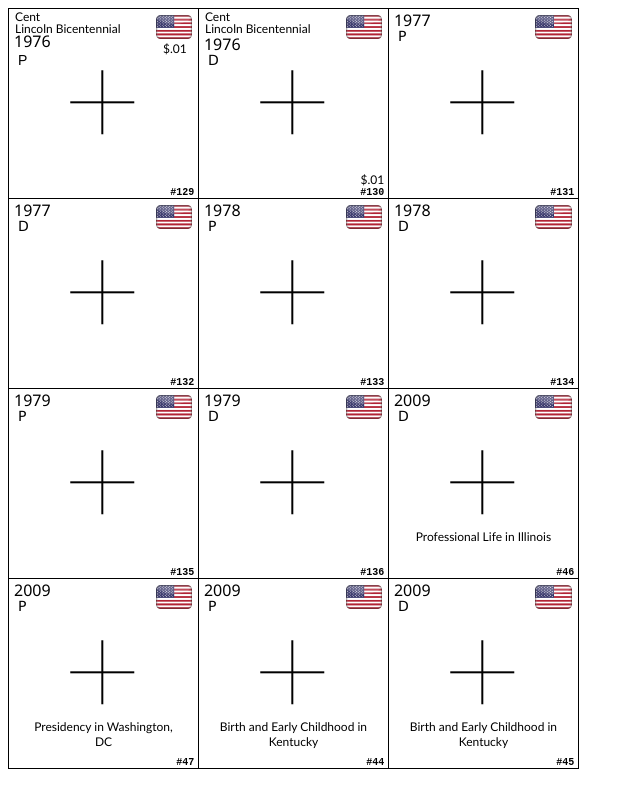
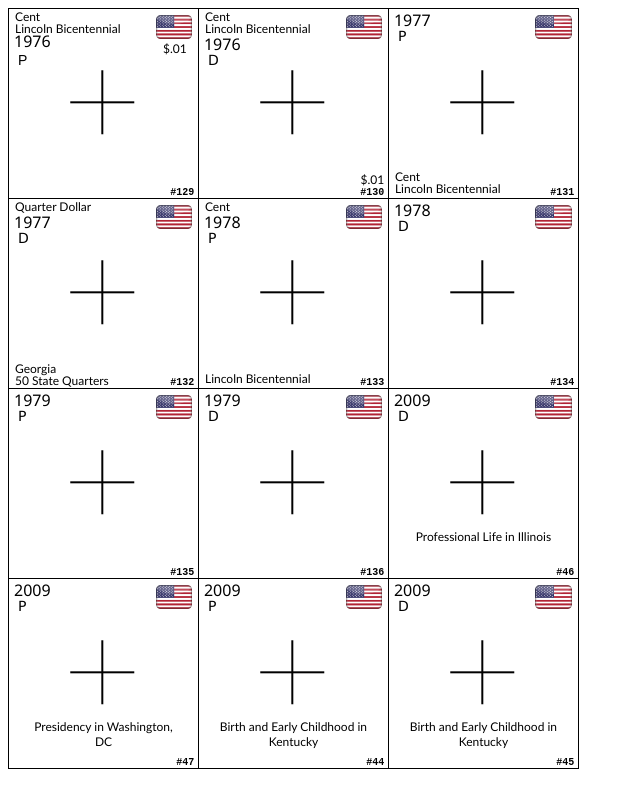
Before and after one commit to Aidenme/coin-flips, a plain HTML site: page index.html in a window 1280 px wide. Shown: the whole page, without its empty margins (0-640 px from the left). Drawn offline with Linux system fonts and the light colour scheme.

Commit message:
Not sure what happened, I thought I committed everything, but here is another one

```diff
--- a/index.html
+++ b/index.html
@@ -38,26 +38,33 @@
                 <div class="mint">P</div>
                 <img class="flag" src="flags/us.png">
                 <div class="note"></div>
+                <div class="bottom-type">Cent</div>
+                <div class="bottom-series">Lincoln Bicentennial</div>
                 <div class="id">#131</div>
                 <div class="circle"><img class="cross" src="cross.png"></div>
             </div>
 
             <!-- Flip at coordinates (2, 1) -->
             <div class="grid-item">
+                <div class="top-type">Quarter Dollar</div>
                 <div class="year">1977</div>
                 <div class="mint">D</div>
                 <img class="flag" src="flags/us.png">
                 <div class="note"></div>
+                <div class="bottom-type ttb">Georgia</div>
+                <div class="bottom-series ttb">50 State Quarters</div>
                 <div class="id">#132</div>
                 <div class="circle"><img class="cross" src="cross.png"></div>
             </div>
 
             <!-- Flip at coordinates (2, 2) -->
             <div class="grid-item">
+                <div class="top-type">Cent</div>
                 <div class="year">1978</div>
                 <div class="mint">P</div>
                 <img class="flag" src="flags/us.png">
                 <div class="note"></div>
+                <div class="bottom-series">Lincoln Bicentennial</div>
                 <div class="id">#133</div>
                 <div class="circle"><img class="cross" src="cross.png"></div>
             </div>
--- a/styles.css
+++ b/styles.css
@@ -108,6 +108,32 @@
     font-family: 'Trebuchet MS', 'Lucida Sans Unicode', 'Lucida Grande', 'Lucida Sans', Arial, sans-serif;
 }
 
+.bottom-type {
+    position: relative;
+    bottom: -15px;
+    left: 6px;
+    align-self: flex-start;
+    line-height: 1;
+
+    font-size: 12px;
+    font-family: 'Trebuchet MS', 'Lucida Sans Unicode', 'Lucida Grande', 'Lucida Sans', Arial, sans-serif;
+}
+
+.bottom-series {
+    position: relative;
+    bottom: -15px;
+    left: 6px;
+    align-self: flex-start;
+    line-height: 1;
+
+    font-size: 12px;
+    font-family: 'Trebuchet MS', 'Lucida Sans Unicode', 'Lucida Grande', 'Lucida Sans', Arial, sans-serif;
+}
+
+.ttb {
+    bottom: -5px;
+}
+
 .id {
     position: absolute;
     bottom: 0mm;
```
